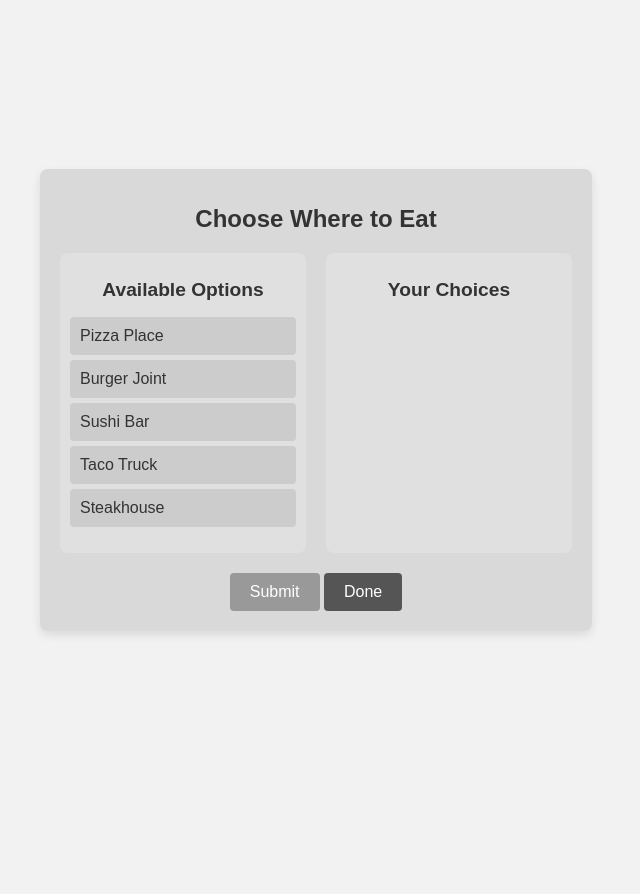
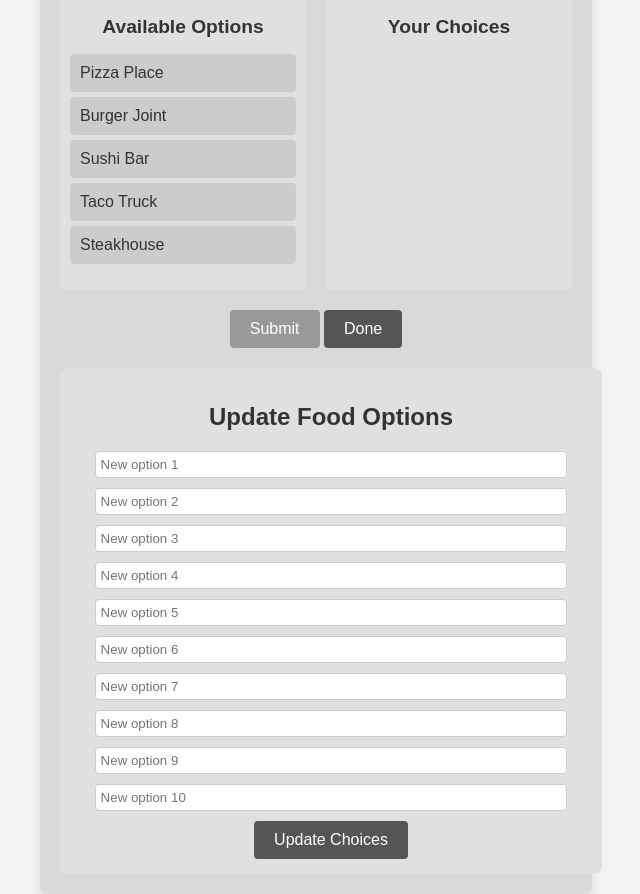
Before and after one commit to grphx7/ruhungry, a plain HTML site: page index.html in a window 1280 px wide. Shown: the whole page, without its empty margins (324-964 px from the left). Before the commit the page ends 800 px from the top, so only its background shows below. Drawn offline with Linux system fonts and the light colour scheme.

Commit message:
Update index.html

```diff
--- a/index.html
+++ b/index.html
@@ -14,6 +14,7 @@
             display: flex;
             justify-content: center;
             align-items: center;
+            flex-direction: column;
             height: 100vh;
         }
         .container {
@@ -76,6 +77,21 @@
             background: #999;
             cursor: not-allowed;
         }
+        .update-section {
+            margin-top: 20px;
+            text-align: center;
+            background: #e0e0e0;
+            padding: 15px;
+            border-radius: 8px;
+            width: 100%;
+        }
+        .update-section input {
+            width: 90%;
+            margin-bottom: 10px;
+            padding: 5px;
+            border: 1px solid #ccc;
+            border-radius: 4px;
+        }
     </style>
 </head>
 <body>
@@ -102,6 +118,22 @@
             <button id="done-btn">Done</button>
         </div>
         <div id="result" style="display: none; margin-top: 20px; text-align: center;"></div>
+        <div class="update-section">
+            <h2>Update Food Options</h2>
+            <form id="update-form">
+                <input type="text" id="new-option-1" placeholder="New option 1"><br>
+                <input type="text" id="new-option-2" placeholder="New option 2"><br>
+                <input type="text" id="new-option-3" placeholder="New option 3"><br>
+                <input type="text" id="new-option-4" placeholder="New option 4"><br>
+                <input type="text" id="new-option-5" placeholder="New option 5"><br>
+                <input type="text" id="new-option-6" placeholder="New option 6"><br>
+                <input type="text" id="new-option-7" placeholder="New option 7"><br>
+                <input type="text" id="new-option-8" placeholder="New option 8"><br>
+                <input type="text" id="new-option-9" placeholder="New option 9"><br>
+                <input type="text" id="new-option-10" placeholder="New option 10"><br>
+                <button type="button" id="update-btn">Update Choices</button>
+            </form>
+        </div>
     </div>
 
     <script>
@@ -110,6 +142,8 @@
         const submitBtn = document.getElementById('submit-btn');
         const doneBtn = document.getElementById('done-btn');
         const resultDiv = document.getElementById('result');
+        const updateForm = document.getElementById('update-form');
+        const updateBtn = document.getElementById('update-btn');
 
         let scores = {};
 
@@ -160,6 +194,26 @@
             });
             toggleSubmitButton();
         }
+
+        updateBtn.addEventListener('click', () => {
+            const newOptions = [];
+            for (let i = 1; i <= 10; i++) {
+                const input = document.getElementById(`new-option-${i}`);
+                if (input.value.trim()) {
+                    newOptions.push(input.value.trim());
+                    input.value = '';
+                }
+            }
+            if (newOptions.length > 0) {
+                optionsList.innerHTML = '';
+                newOptions.forEach((option, index) => {
+                    const li = document.createElement('li');
+                    li.textContent = option;
+                    li.setAttribute('data-id', index + 1);
+                    optionsList.appendChild(li);
+                });
+            }
+        });
     </script>
 </body>
 </html>
```
